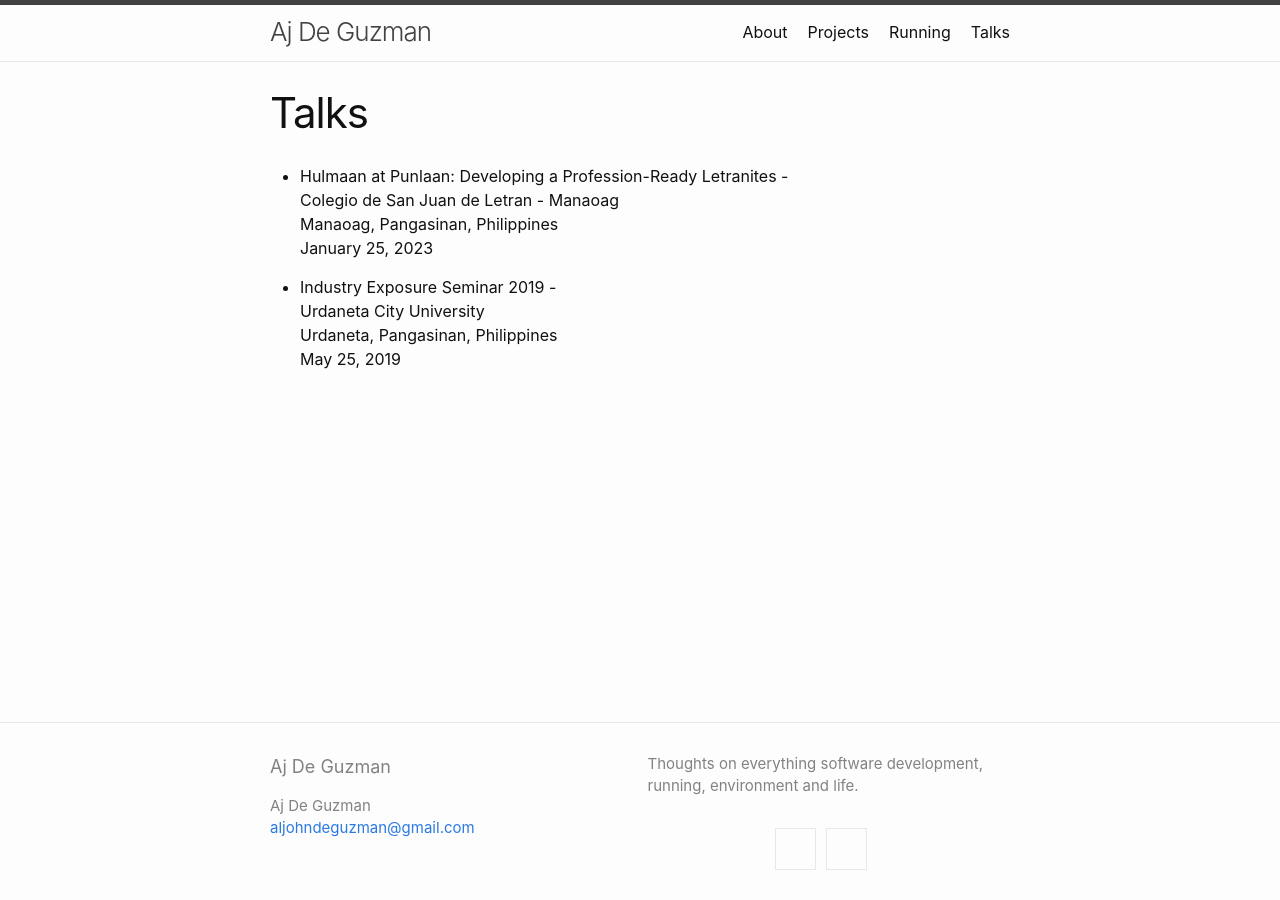
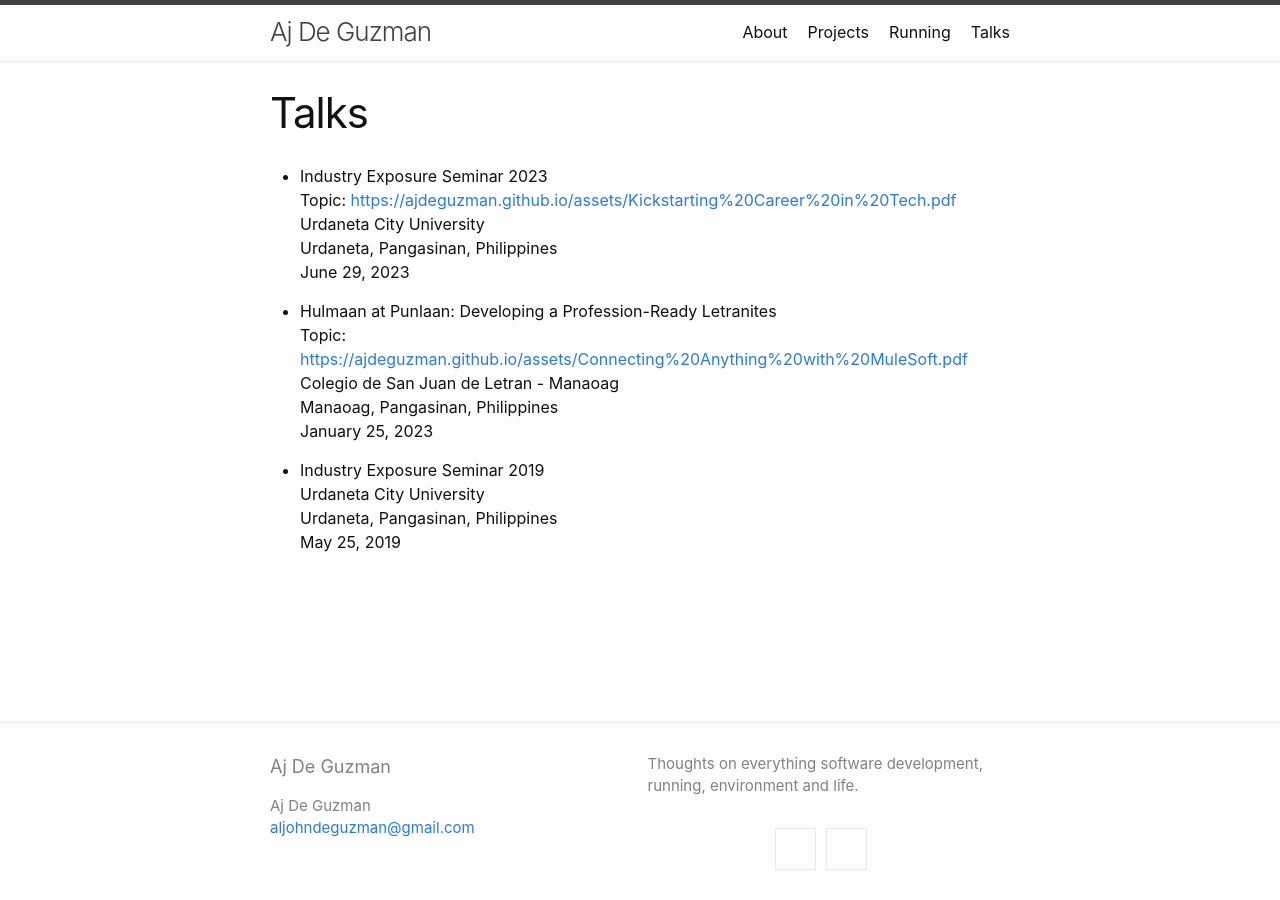
Before and after one commit to ajdeguzman/ajdeguzman.github.io, a Jekyll site: the page built from talks.md, in a window 1280 px wide. Built offline with Jekyll 4.4.1, drawn with Linux system fonts in a browser that asks for light colours.

Commit message:
Update talks.md

```diff
--- a/talks.md
+++ b/talks.md
@@ -4,12 +4,19 @@ title: Talks
 permalink: /talks/
 ---
 
-- Hulmaan at Punlaan: Developing a Profession-Ready Letranites -
+- Industry Exposure Seminar 2023
+<br> Topic: [https://ajdeguzman.github.io/assets/Kickstarting%20Career%20in%20Tech.pdf](Kickstarting Career in Tech)
+<br> Urdaneta City University
+<br> Urdaneta, Pangasinan, Philippines
+<br> June 29, 2023
+
+- Hulmaan at Punlaan: Developing a Profession-Ready Letranites
+<br> Topic: [https://ajdeguzman.github.io/assets/Connecting%20Anything%20with%20MuleSoft.pdf](Connecting Anything with MuleSoft)
 <br> Colegio de San Juan de Letran - Manaoag
 <br> Manaoag, Pangasinan, Philippines
 <br> January 25, 2023
 
-- Industry Exposure Seminar 2019 -
+- Industry Exposure Seminar 2019
 <br> Urdaneta City University
 <br> Urdaneta, Pangasinan, Philippines
 <br> May 25, 2019
```
